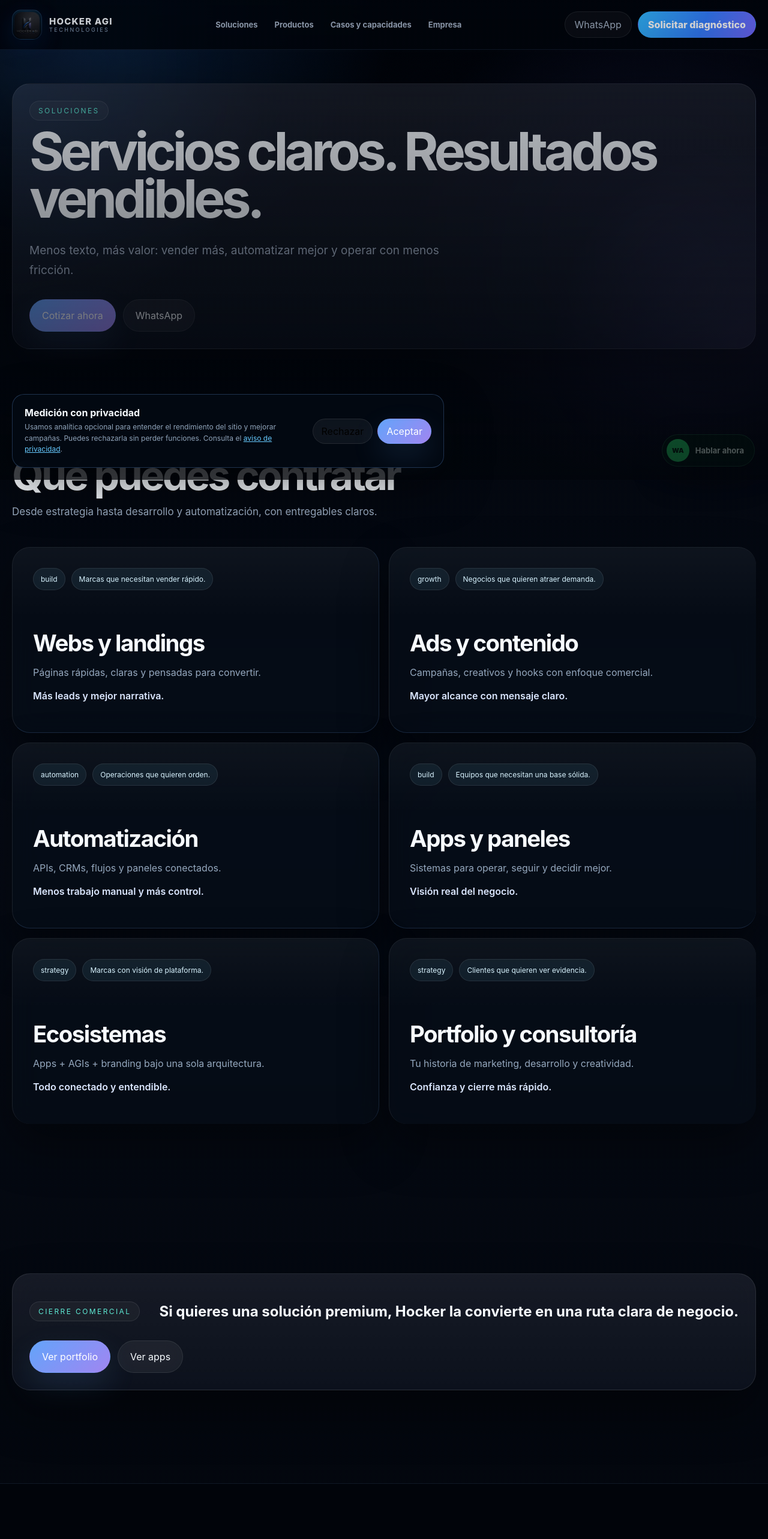
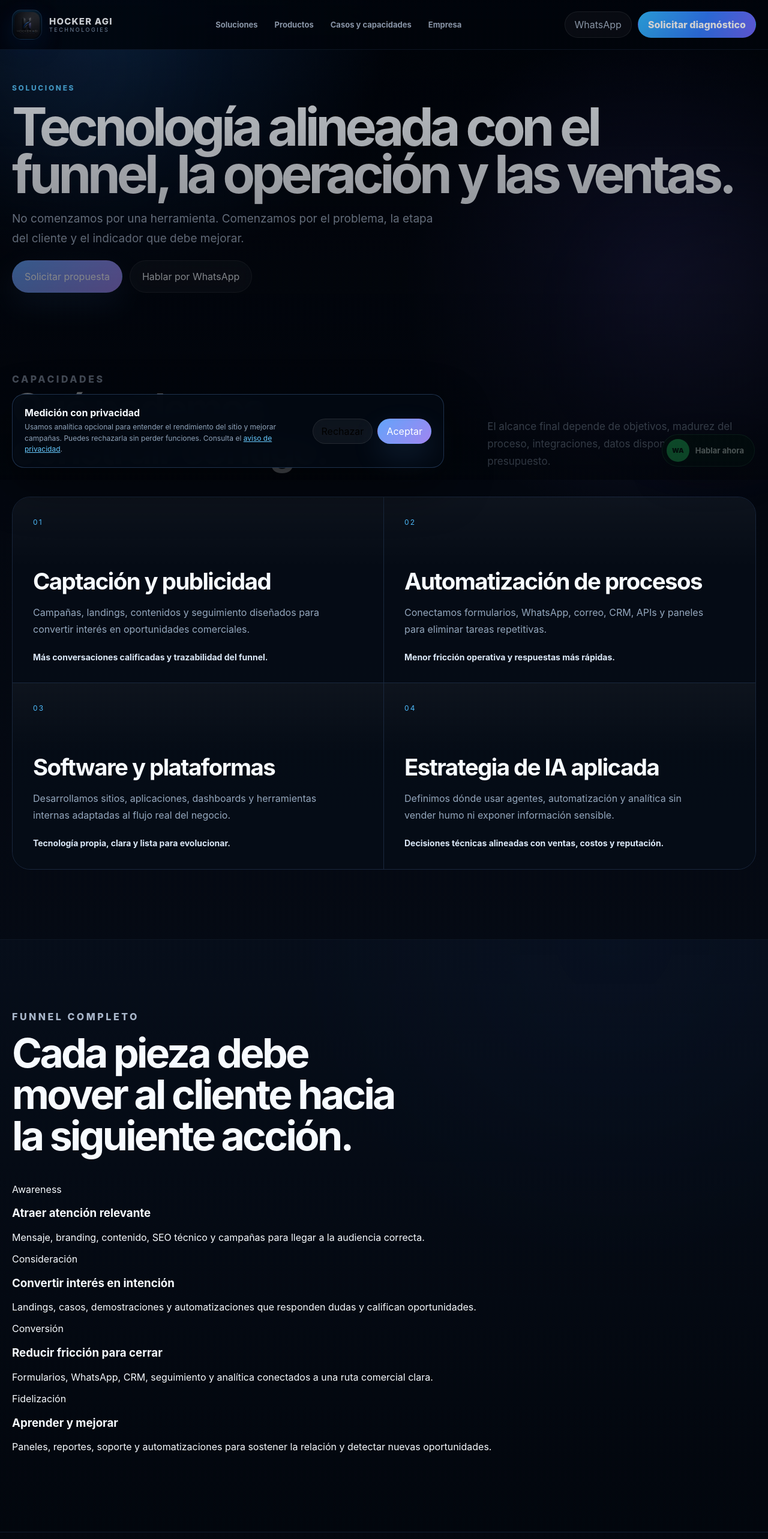
Before and after one commit to HockerAGI/hocker.agi, a Next.js app: page /soluciones in a window 1280 px wide. Shown: the top 2566 px of the page at 60% size. Built offline with nearby package versions, Linux system fonts and the light colour scheme.

Commit message:
feat(content): align solutions page with funnel and measurable outcomes

```diff
--- a/src/app/soluciones/page.tsx
+++ b/src/app/soluciones/page.tsx
@@ -1,43 +1,73 @@
 import type { Metadata } from "next";
 import Link from "next/link";
-import { SectionTitle } from "@/components/section-title";
-import { SERVICES } from "@/lib/site-data";
+import { PUBLIC_SERVICES, PUBLIC_SITE } from "@/lib/public-site";
 
 export const metadata: Metadata = {
-  title: "Soluciones",
-  description: "Servicios, paquetes y soluciones comerciales de Hocker AGI Technologies.",
+  title: "Soluciones de IA, automatización, software y marketing",
+  description: "Servicios de captación, automatización, software y estrategia de IA diseñados para mejorar conversión, operación y medición.",
+  alternates: { canonical: "/soluciones" },
 };
 
+const funnel = [
+  { stage: "Awareness", title: "Atraer atención relevante", text: "Mensaje, branding, contenido, SEO técnico y campañas para llegar a la audiencia correcta." },
+  { stage: "Consideración", title: "Convertir interés en intención", text: "Landings, casos, demostraciones y automatizaciones que responden dudas y califican oportunidades." },
+  { stage: "Conversión", title: "Reducir fricción para cerrar", text: "Formularios, WhatsApp, CRM, seguimiento y analítica conectados a una ruta comercial clara." },
+  { stage: "Fidelización", title: "Aprender y mejorar", text: "Paneles, reportes, soporte y automatizaciones para sostener la relación y detectar nuevas oportunidades." },
+] as const;
+
 export default function SolutionsPage() {
+  const whatsapp = `${PUBLIC_SITE.whatsapp}?text=${encodeURIComponent("Hola, quiero conocer las soluciones de Hocker AGI para mi empresa.")}`;
+
   return (
-    <div>
-      <section className="page-hero">
-        <div className="container">
-          <div className="panel hero-panel">
-            <div className="kicker">Soluciones</div>
-            <h1 className="hero-title">Servicios claros. Resultados vendibles.</h1>
-            <p className="hero-text">Menos texto, más valor: vender más, automatizar mejor y operar con menos fricción.</p>
-            <div className="hero-actions">
-              <Link href="/contacto" className="button button-primary button-big">Cotizar ahora</Link>
-              <a href="https://wa.me/526632091143" className="button button-secondary button-big" target="_blank" rel="noreferrer">WhatsApp</a>
-            </div>
+    <>
+      <section className="page-hero commercial-page-hero">
+        <div className="container narrow-container">
+          <p className="eyebrow">SOLUCIONES</p>
+          <h1 className="hero-title">Tecnología alineada con el funnel, la operación y las ventas.</h1>
+          <p className="hero-text">
+            No comenzamos por una herramienta. Comenzamos por el problema, la etapa del cliente y el indicador que debe mejorar.
+          </p>
+          <div className="hero-actions">
+            <Link href="/contacto" className="button button-primary button-big">Solicitar propuesta</Link>
+            <a href={whatsapp} className="button button-secondary button-big" target="_blank" rel="noopener noreferrer">Hablar por WhatsApp</a>
           </div>
         </div>
       </section>
 
       <section className="section">
         <div className="container">
-          <SectionTitle eyebrow="Servicios" title="Qué puedes contratar" description="Desde estrategia hasta desarrollo y automatización, con entregables claros." />
-          <div className="grid-2 section-grid">
-            {SERVICES.map((service) => (
-              <article key={service.slug} className="card card-pad service-card">
-                <div className="tag-row" style={{ marginBottom: 12 }}>
-                  <span className="tag tag-soft">{service.group}</span>
-                  <span className="tag tag-soft">{service.audience}</span>
-                </div>
+          <div className="section-head split-head">
+            <div>
+              <p className="eyebrow">CAPACIDADES</p>
+              <h2>Qué podemos construir contigo.</h2>
+            </div>
+            <p>El alcance final depende de objetivos, madurez del proceso, integraciones, datos disponibles y presupuesto.</p>
+          </div>
+          <div className="service-grid">
+            {PUBLIC_SERVICES.map((service, index) => (
+              <article key={service.title} className="service-card">
+                <span className="service-number">0{index + 1}</span>
                 <h3>{service.title}</h3>
                 <p>{service.summary}</p>
-                <p className="result">{service.outcome}</p>
+                <strong>{service.outcome}</strong>
+              </article>
+            ))}
+          </div>
+        </div>
+      </section>
+
+      <section className="section section-contrast">
+        <div className="container">
+          <div className="section-head">
+            <p className="eyebrow">FUNNEL COMPLETO</p>
+            <h2>Cada pieza debe mover al cliente hacia la siguiente acción.</h2>
+          </div>
+          <div className="funnel-grid">
+            {funnel.map((item) => (
+              <article key={item.stage}>
+                <span>{item.stage}</span>
+                <h3>{item.title}</h3>
+                <p>{item.text}</p>
               </article>
             ))}
           </div>
@@ -45,17 +75,15 @@ export default function SolutionsPage() {
       </section>
 
       <section className="section">
-        <div className="container">
-          <div className="panel panel-cta">
-            <div className="kicker">Cierre comercial</div>
-            <h2>Si quieres una solución premium, Hocker la convierte en una ruta clara de negocio.</h2>
-            <div className="hero-actions">
-              <Link href="/portfolio" className="button button-primary button-big">Ver portfolio</Link>
-              <Link href="/apps" className="button button-secondary button-big">Ver apps</Link>
-            </div>
+        <div className="container proposal-panel">
+          <div>
+            <p className="eyebrow">PROPUESTA A MEDIDA</p>
+            <h2>Define el objetivo. Nosotros diseñamos la ruta.</h2>
+            <p>La propuesta incluye alcance, entregables, dependencias, tiempos, indicadores y condiciones de implementación.</p>
           </div>
+          <Link href="/contacto" className="button button-primary button-big">Iniciar diagnóstico</Link>
         </div>
       </section>
-    </div>
+    </>
   );
 }
```
